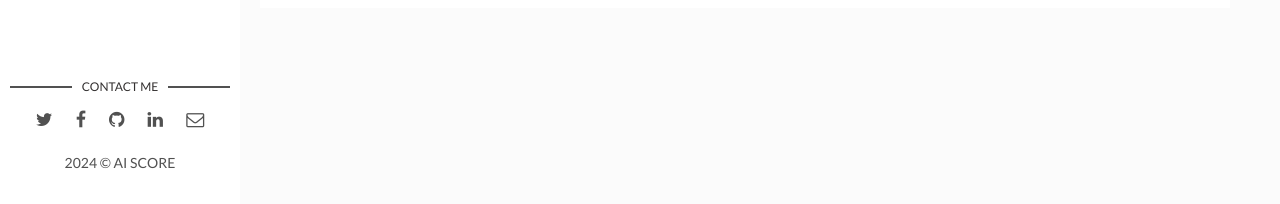
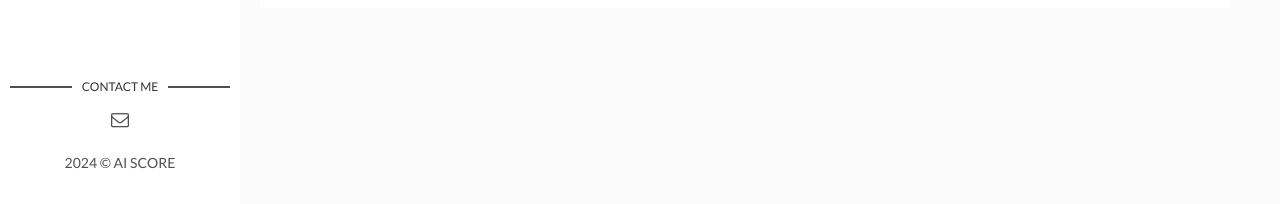
Before and after one commit to kim-jeongmo/jeongmo, a Jekyll site: the page built from _posts/2017-04-06-welcome-to-jekyll.markdown, in a window 1280 px wide. Shown: the part 693-897 px from the top of the page. Built offline with Jekyll 4.4.1, drawn with Linux system fonts in a browser that asks for light colours.

Commit message:
Auto update 2024-07-24(수) 14:30:24.63

```diff
--- a/_layouts/main.html
+++ b/_layouts/main.html
@@ -16,31 +16,7 @@ layout: default
     <section class="contact">
       <h3 class="contact-title">Contact me</h3>
       <ul>
-        {% if site.social-twitter %}
-          <li><a href="https://twitter.com/{{ site.social-twitter }}" target="_blank"><i class="fa fa-twitter" aria-hidden="true"></i></a></li>
-        {% else %}
-          <li><a href="https://twitter.com/artemsheludko_" target="_blank"><i class="fa fa-twitter" aria-hidden="true"></i></a></li>
-        {% endif %}
-        {% if site.social-facebook %}
-          <li><a href="https://facebook.com/{{ site.social-facebook }}" target="_blank"><i class="fa fa-facebook" aria-hidden="true"></i></a></li>
-        {% else %}
-          <li><a href="https://facebook.com/" target="_blank"><i class="fa fa-facebook" aria-hidden="true"></i></a></li>
-        {% endif %}
-        {% if site.social-github %}
-          <li class="github"><a href="http://github.com/{{site.social-github}}" target="_blank"><i class="fa fa-github"></i></a></li>
-        {% else %}
-          <li class="github"><a href="http://github.com/" target="_blank"><i class="fa fa-github" aria-hidden="true"></i></a></li>
-        {% endif %}
-        {% if site.social-linkedin %}
-          <li class="linkedin"><a href="https://in.linkedin.com/in/{{site.social-linkedin}}" target="_blank"><i class="fa fa-linkedin"></i></a></li>
-        {% else %}
-          <li class="linkedin"><a href="https://in.linkedin.com/" target="_blank"><i class="fa fa-linkedin" aria-hidden="true"></i></a></li>
-        {% endif %}
-        {% if site.social-email %}
-          <li class="email"><a href="mailto:{{site.social-email}}"><i class="fa fa-envelope-o"></i></a></li>
-        {% else %}
-          <li class="email"><a href="mailto:example.david@blog.com"><i class="fa fa-envelope-o" aria-hidden="true"></i></a></li>
-        {% endif %}
+          <li class="email"><a href="mailto:jeongmo2002@gmail.com"><i class="fa fa-envelope-o"></i></a></li>
       </ul>
     </section> <!-- End Section Contact -->
     <div class="copyright">
```
Also changed, not shown: _posts/2024-07-23-what-is-ai-score.md (+2 -2 lines), assets/img/pexels-markusspiske-119814.jpg (added), assets/img/pexels-tom-piotrowski-754800-1608383.jpg (added), 3 other files.
